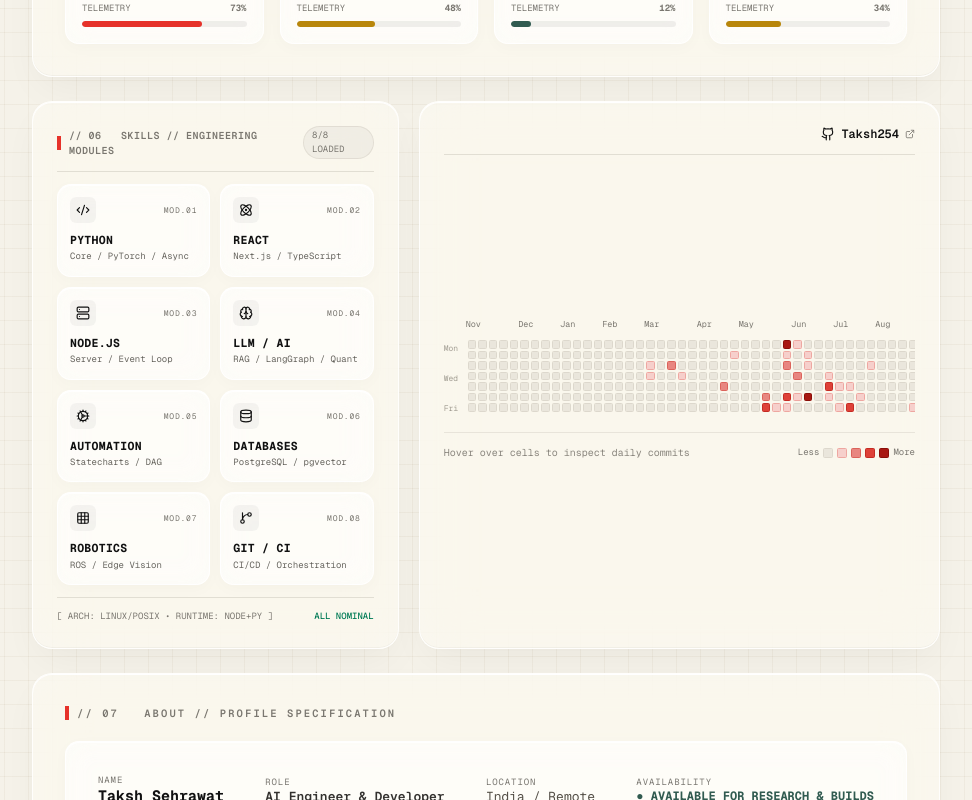
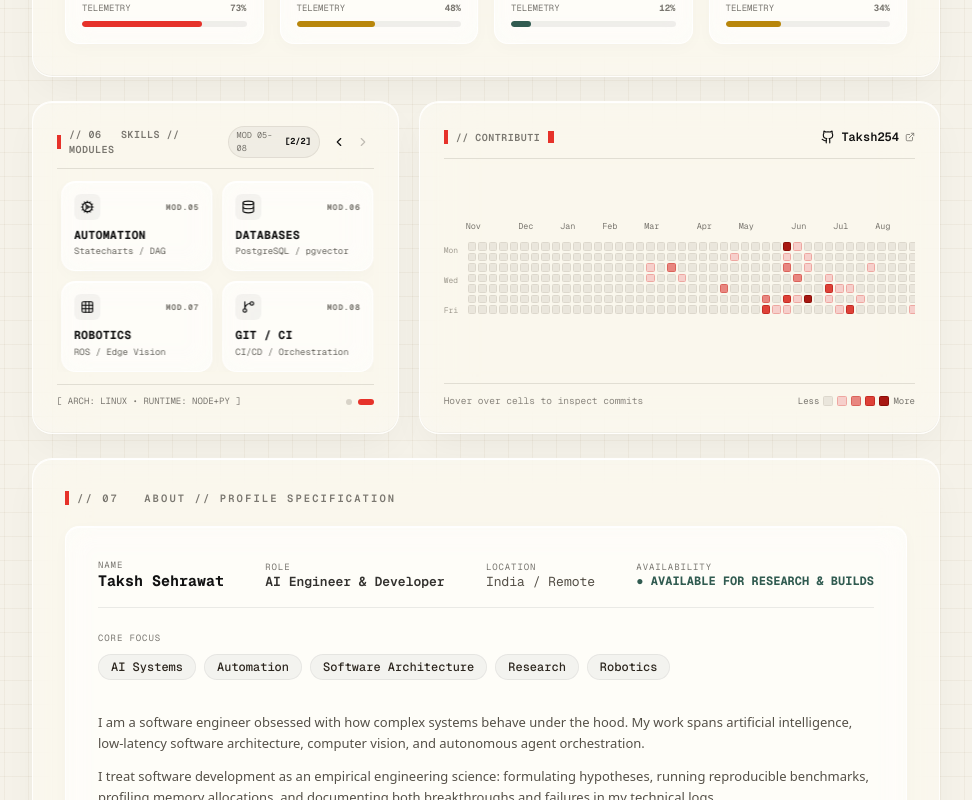
Before and after one commit to Taksh254/Portfolio, a Next.js app: page / in a window 1280 px wide. Shown: the part 1000-1800 px from the top of the page, without its empty margins (308-1280 px from the left). Built offline with nearby package versions, Linux system fonts and the light colour scheme.

Commit message:
Add typewriter animation to Git contributor header, paginate Section 6 to 4 modules with scroll-to-right, and eliminate empty whitespace

```diff
--- a/src/components/GitContributor.tsx
+++ b/src/components/GitContributor.tsx
@@ -1,12 +1,62 @@
 "use client";
 
-import React, { useState, useMemo } from "react";
+import React, { useState, useEffect, useMemo } from "react";
 import { ExternalLink } from "lucide-react";
 import { GithubIcon } from "@/components/Icons";
 import contributionsData from "@/data/githubContributions.json";
 
 interface GitContributorProps {
   onOpenGitHub?: () => void;
+}
+
+const TYPEWRITER_PHRASES = [
+  "// 07  GITHUB // CONTRIBUTIONS",
+  "// CONTRIBUTIONS // 2025 - 2026",
+  "// 126 COMMITS SYNCED",
+  "// CADENCE: ACTIVE",
+];
+
+function TypewriterHeader() {
+  const [phraseIdx, setPhraseIdx] = useState(0);
+  const [displayText, setDisplayText] = useState("");
+  const [isDeleting, setIsDeleting] = useState(false);
+
+  useEffect(() => {
+    const targetPhrase = TYPEWRITER_PHRASES[phraseIdx];
+    let timeout: NodeJS.Timeout;
+
+    if (!isDeleting && displayText === targetPhrase) {
+      // Pause at full text
+      timeout = setTimeout(() => setIsDeleting(true), 2800);
+    } else if (isDeleting && displayText === "") {
+      // Advance to next phrase
+      setIsDeleting(false);
+      setPhraseIdx((prev) => (prev + 1) % TYPEWRITER_PHRASES.length);
+      timeout = setTimeout(() => {}, 350);
+    } else {
+      // Type or delete characters
+      const speed = isDeleting ? 25 : 55;
+      timeout = setTimeout(() => {
+        setDisplayText((prev) =>
+          isDeleting
+            ? targetPhrase.substring(0, prev.length - 1)
+            : targetPhrase.substring(0, prev.length + 1)
+        );
+      }, speed);
+    }
+
+    return () => clearTimeout(timeout);
+  }, [displayText, isDeleting, phraseIdx]);
+
+  return (
+    <div className="flex items-center gap-2 min-h-[22px]">
+      <span className="w-1 h-3.5 bg-[#E6322A] inline-block rounded-2xs shrink-0" />
+      <span className="text-[9.5px] sm:text-[10px] font-mono-tech tracking-wider text-[#7A7770] uppercase font-semibold truncate">
+        {displayText}
+      </span>
+      <span className="inline-block w-1.5 h-3 bg-[#E6322A] animate-pulse shrink-0" />
+    </div>
+  );
 }
 
 export function GitContributor({ onOpenGitHub }: GitContributorProps) {
@@ -82,8 +132,10 @@ export function GitContributor({ onOpenGitHub }: GitContributorProps) {
 
   return (
     <div className="w-full h-full flex flex-col justify-between select-none">
-      {/* ── Top Bar: Taksh254 on the right top corner ── */}
-      <div className="flex items-center justify-end w-full pb-3 border-b border-[#D8D3C8]/70">
+      {/* ── Top Bar: Animated Typing on Left & Taksh254 on Right ── */}
+      <div className="flex items-center justify-between w-full pb-2.5 border-b border-[#D8D3C8]/70">
+        <TypewriterHeader />
+
         <a
           href="https://github.com/Taksh254"
           target="_blank"
@@ -94,7 +146,7 @@ export function GitContributor({ onOpenGitHub }: GitContributorProps) {
               onOpenGitHub();
             }
           }}
-          className="flex items-center gap-1.5 text-xs font-mono-tech font-semibold text-[#111111] hover:text-[#E6322A] transition-colors group cursor-pointer"
+          className="flex items-center gap-1.5 text-xs font-mono-tech font-semibold text-[#111111] hover:text-[#E6322A] transition-colors group cursor-pointer shrink-0 ml-2"
         >
           <GithubIcon className="w-3.5 h-3.5 text-[#111111] group-hover:text-[#E6322A] transition-colors" />
           <span>Taksh254</span>
@@ -103,7 +155,7 @@ export function GitContributor({ onOpenGitHub }: GitContributorProps) {
       </div>
 
       {/* ── GitHub Calendar Heatmap Matrix (Starting from November) ── */}
-      <div className="my-auto py-3 sm:py-6">
+      <div className="py-2.5">
         {/* Matrix Grid with scroll containment */}
         <div className="overflow-x-auto pb-1 scrollbar-none">
           {/* Month labels banner aligned to week columns */}
@@ -155,16 +207,17 @@ export function GitContributor({ onOpenGitHub }: GitContributorProps) {
             ))}
           </div>
         </div>
+      </div>
 
-        {/* Heatmap Footer: Hover tooltip & Theme Legend */}
-        <div className="flex items-center justify-between pt-3 mt-3 border-t border-[#E8E4DA] text-[10px] font-mono-tech">
-          <div className="text-[#66635D] truncate max-w-[280px] sm:max-w-[340px]">
+      {/* ── Heatmap Footer: Hover tooltip & Theme Legend ── */}
+      <div className="pt-2.5 border-t border-[#D8D3C8]/70 flex items-center justify-between text-[8.5px] sm:text-[9.5px] font-mono-tech">
+        <div className="text-[#66635D] truncate max-w-[260px] sm:max-w-[340px]">
           {hoveredDay ? (
             <span className="font-semibold text-[#111111]">
               {hoveredDay.tooltip || `${hoveredDay.date}`}
             </span>
           ) : (
-              <span className="text-[#8A867E]">Hover over cells to inspect daily commits</span>
+            <span className="text-[#8A867E]">Hover over cells to inspect commits</span>
           )}
         </div>
 
@@ -195,6 +248,5 @@ export function GitContributor({ onOpenGitHub }: GitContributorProps) {
         </div>
       </div>
     </div>
-    </div>
   );
 }
--- a/src/components/SystemsSkills.tsx
+++ b/src/components/SystemsSkills.tsx
@@ -1,6 +1,6 @@
 "use client";
 
-import React from "react";
+import React, { useState, useEffect, useRef } from "react";
 import {
   Code2,
   Atom,
@@ -10,50 +10,72 @@ import {
   Database,
   Grid,
   GitBranch,
+  ChevronLeft,
+  ChevronRight,
 } from "lucide-react";
 
 export function SystemsSkills() {
-  const MODULES = [
+  const containerRef = useRef<HTMLDivElement>(null);
+  const [activePage, setActivePage] = useState<0 | 1>(0);
+
+  const MODULES_PAGE_1 = [
     { code: "MOD.01", name: "PYTHON", desc: "Core / PyTorch / Async", icon: Code2 },
     { code: "MOD.02", name: "REACT", desc: "Next.js / TypeScript", icon: Atom },
     { code: "MOD.03", name: "NODE.JS", desc: "Server / Event Loop", icon: Server },
     { code: "MOD.04", name: "LLM / AI", desc: "RAG / LangGraph / Quant", icon: Brain },
+  ];
+
+  const MODULES_PAGE_2 = [
     { code: "MOD.05", name: "AUTOMATION", desc: "Statecharts / DAG", icon: Cog },
     { code: "MOD.06", name: "DATABASES", desc: "PostgreSQL / pgvector", icon: Database },
     { code: "MOD.07", name: "ROBOTICS", desc: "ROS / Edge Vision", icon: Grid },
     { code: "MOD.08", name: "GIT / CI", desc: "CI/CD / Orchestration", icon: GitBranch },
   ];
 
-  return (
-    <div className="w-full h-full flex flex-col justify-between select-none">
-      {/* Header */}
-      <div>
-        <div className="flex items-center justify-between mb-3 border-b border-[#D8D3C8]/70 pb-3">
-          <div className="flex items-center gap-2">
-            <span className="w-1 h-3.5 bg-[#E6322A] inline-block rounded-2xs" />
-            <span className="text-[9.5px] sm:text-[10px] font-mono-tech tracking-wider text-[#7A7770] uppercase font-semibold">
-              // 06 &nbsp; SKILLS // ENGINEERING MODULES
-            </span>
-          </div>
-          <span className="text-[9px] font-mono-tech px-2 py-0.5 rounded-full bg-black/[0.04] text-[#7A7770] border border-[#D8D3C8]/60">
-            8/8 LOADED
-          </span>
-        </div>
+  // Scroll down to scroll right: automatically advances to page 2 as the user scrolls down
+  useEffect(() => {
+    let ticking = false;
 
-        {/* 2x4 Square Grid of Engineering Module Tiles */}
-        <div className="grid grid-cols-2 gap-2.5 font-mono-tech">
-          {MODULES.map((m) => {
+    const handleScroll = () => {
+      if (!ticking) {
+        window.requestAnimationFrame(() => {
+          if (containerRef.current) {
+            const rect = containerRef.current.getBoundingClientRect();
+            const windowHeight =
+              window.innerHeight || document.documentElement.clientHeight;
+
+            // When user scrolls down and section is in lower half vs upper half of viewport
+            const triggerPoint = windowHeight * 0.45;
+            if (rect.top < triggerPoint && rect.bottom > 120) {
+              setActivePage(1);
+            } else if (rect.top >= triggerPoint) {
+              setActivePage(0);
+            }
+          }
+          ticking = false;
+        });
+        ticking = true;
+      }
+    };
+
+    window.addEventListener("scroll", handleScroll, { passive: true });
+    handleScroll();
+
+    return () => window.removeEventListener("scroll", handleScroll);
+  }, []);
+
+  const renderModuleCard = (m: (typeof MODULES_PAGE_1)[0]) => {
     const Icon = m.icon;
     return (
       <div
         key={m.name}
-                className="p-2.5 sm:p-3 rounded-xl apple-glass-card flex flex-col justify-between space-y-2 cursor-default transition-all hover:border-[#111111]/30 hover:scale-[1.01]"
+        className="p-2.5 sm:p-3 rounded-xl apple-glass-card flex flex-col justify-between space-y-1.5 cursor-default transition-all hover:border-[#111111]/30 hover:scale-[1.01]"
       >
         <div className="flex items-center justify-between">
           <div className="p-1.5 rounded-md bg-black/[0.04]">
             <Icon style={{ width: 14, height: 14, color: "#111111" }} />
           </div>
-                  <span className="text-[8px] tracking-widest text-[#7A7770]">
+          <span className="text-[8px] tracking-widest text-[#7A7770] font-bold">
             {m.code}
           </span>
         </div>
@@ -67,14 +89,104 @@ export function SystemsSkills() {
         </div>
       </div>
     );
-          })}
+  };
+
+  return (
+    <div
+      ref={containerRef}
+      className="w-full h-full flex flex-col justify-between select-none"
+    >
+      {/* Header */}
+      <div>
+        <div className="flex items-center justify-between mb-3 border-b border-[#D8D3C8]/70 pb-2.5">
+          <div className="flex items-center gap-2">
+            <span className="w-1 h-3.5 bg-[#E6322A] inline-block rounded-2xs" />
+            <span className="text-[9.5px] sm:text-[10px] font-mono-tech tracking-wider text-[#7A7770] uppercase font-semibold">
+              // 06 &nbsp; SKILLS // MODULES
+            </span>
+          </div>
+
+          <div className="flex items-center gap-2">
+            {/* Page indicator pill */}
+            <div className="flex items-center gap-1.5 px-2 py-0.5 rounded-full bg-black/[0.04] border border-[#D8D3C8]/60 text-[8.5px] font-mono-tech text-[#7A7770]">
+              <span>{activePage === 0 ? "MOD 01-04" : "MOD 05-08"}</span>
+              <span className="text-[#111111] font-bold">
+                [{activePage + 1}/2]
+              </span>
+            </div>
+
+            {/* Navigation arrows */}
+            <div className="flex items-center gap-0.5">
+              <button
+                type="button"
+                onClick={() => setActivePage(0)}
+                disabled={activePage === 0}
+                className={`p-1 rounded-md transition-colors ${
+                  activePage === 0
+                    ? "text-[#C0BCB3] cursor-default"
+                    : "text-[#111111] hover:bg-black/[0.05] cursor-pointer"
+                }`}
+                title="Show modules 01-04"
+              >
+                <ChevronLeft className="w-3.5 h-3.5" />
+              </button>
+              <button
+                type="button"
+                onClick={() => setActivePage(1)}
+                disabled={activePage === 1}
+                className={`p-1 rounded-md transition-colors ${
+                  activePage === 1
+                    ? "text-[#C0BCB3] cursor-default"
+                    : "text-[#111111] hover:bg-black/[0.05] cursor-pointer"
+                }`}
+                title="Show modules 05-08"
+              >
+                <ChevronRight className="w-3.5 h-3.5" />
+              </button>
+            </div>
           </div>
         </div>
 
-      {/* Footer Status */}
-      <div className="mt-3 pt-3 border-t border-[#D8D3C8]/70 flex items-center justify-between text-[8.5px] sm:text-[9px] font-mono-tech text-[#7A7770]">
-        <span>[ ARCH: LINUX/POSIX &bull; RUNTIME: NODE+PY ]</span>
-        <span className="text-emerald-700 font-medium">ALL NOMINAL</span>
+        {/* 2x2 Square Grid Slider: Shows 4 things first, then slides right */}
+        <div className="w-full overflow-hidden relative">
+          <div
+            className="flex transition-transform duration-600 ease-[cubic-bezier(0.16,1,0.3,1)]"
+            style={{ transform: `translateX(-${activePage * 100}%)` }}
+          >
+            {/* Page 1: MOD 01 to 04 */}
+            <div className="w-full shrink-0 grid grid-cols-2 gap-2.5 font-mono-tech pr-1">
+              {MODULES_PAGE_1.map((m) => renderModuleCard(m))}
+            </div>
+
+            {/* Page 2: MOD 05 to 08 */}
+            <div className="w-full shrink-0 grid grid-cols-2 gap-2.5 font-mono-tech pl-1">
+              {MODULES_PAGE_2.map((m) => renderModuleCard(m))}
+            </div>
+          </div>
+        </div>
+      </div>
+
+      {/* Footer Status with Dot Indicator */}
+      <div className="mt-3 pt-2.5 border-t border-[#D8D3C8]/70 flex items-center justify-between text-[8.5px] sm:text-[9px] font-mono-tech text-[#7A7770]">
+        <span>[ ARCH: LINUX &bull; RUNTIME: NODE+PY ]</span>
+        <div className="flex items-center gap-1.5">
+          <button
+            type="button"
+            onClick={() => setActivePage(0)}
+            className={`w-1.5 h-1.5 rounded-full transition-all cursor-pointer ${
+              activePage === 0 ? "w-4 bg-[#E6322A]" : "bg-[#D8D3C8]"
+            }`}
+            title="Page 1"
+          />
+          <button
+            type="button"
+            onClick={() => setActivePage(1)}
+            className={`w-1.5 h-1.5 rounded-full transition-all cursor-pointer ${
+              activePage === 1 ? "w-4 bg-[#E6322A]" : "bg-[#D8D3C8]"
+            }`}
+            title="Page 2"
+          />
+        </div>
       </div>
     </div>
   );
```
Lines whose indentation alone changed are shown as unchanged.
